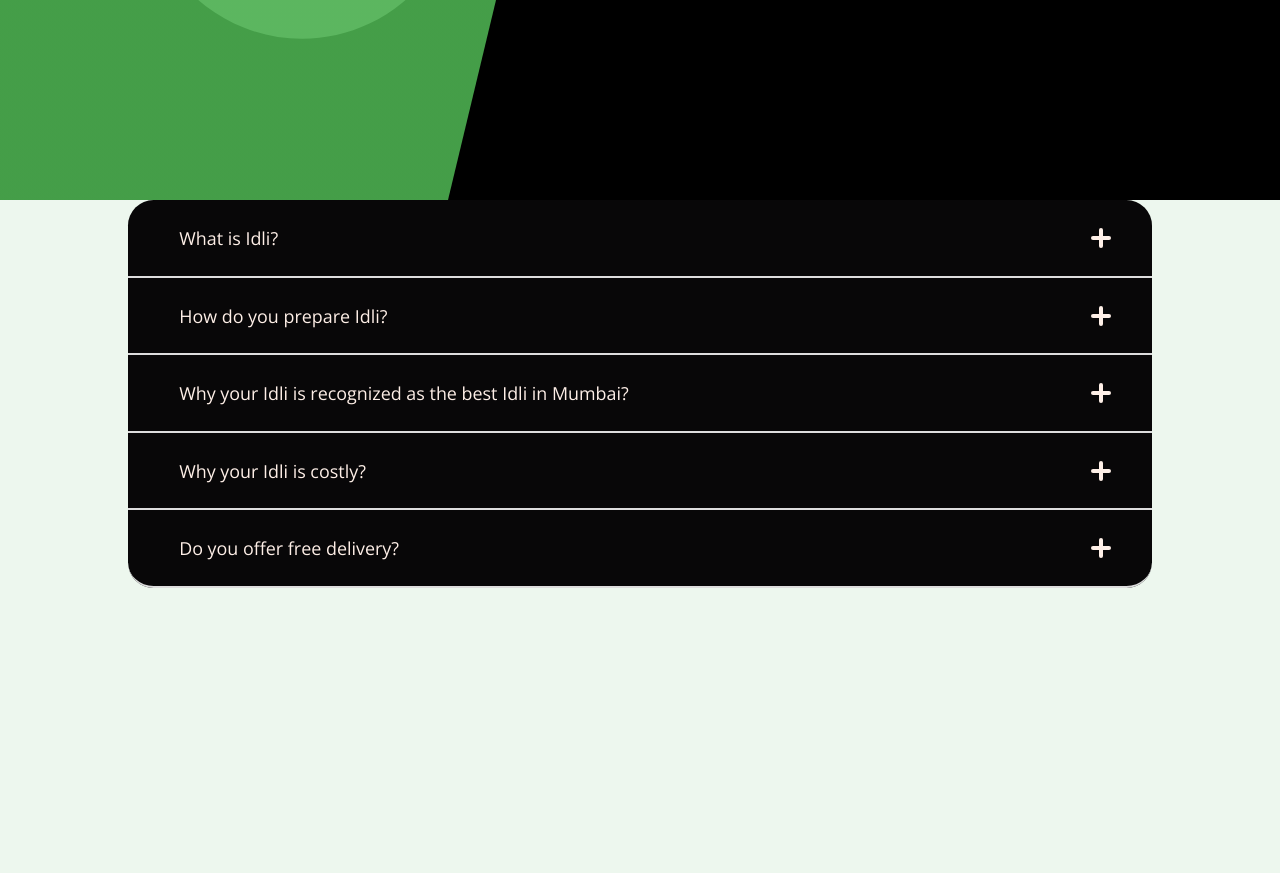
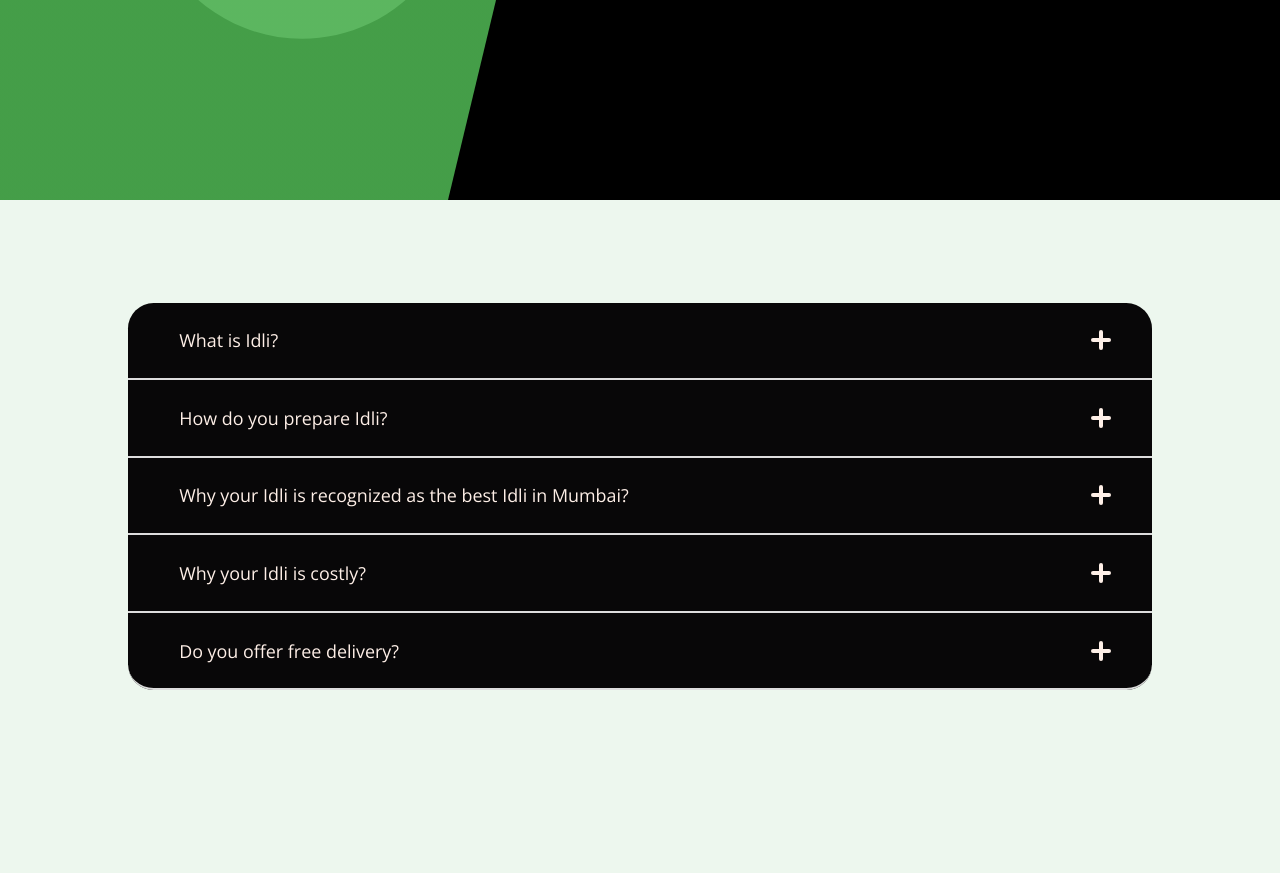
Before and after one commit to jitbherwaniofficial/thesouthindianplate, a Django app: page / in a window 1280 px wide. Shown: the part 4851-5724 px from the top of the page. Run offline with Django 5.2, Linux system fonts and the light colour scheme.

Commit message:
URL Updated2

```diff
--- a/thesouthindianplate/static/css/idli.css
+++ b/thesouthindianplate/static/css/idli.css
@@ -484,6 +484,7 @@
   align-items: center;
   /* gap: 2vw; */
   margin-bottom: 8vw;
+  margin-top: 8vw;
 }
 
 
```
